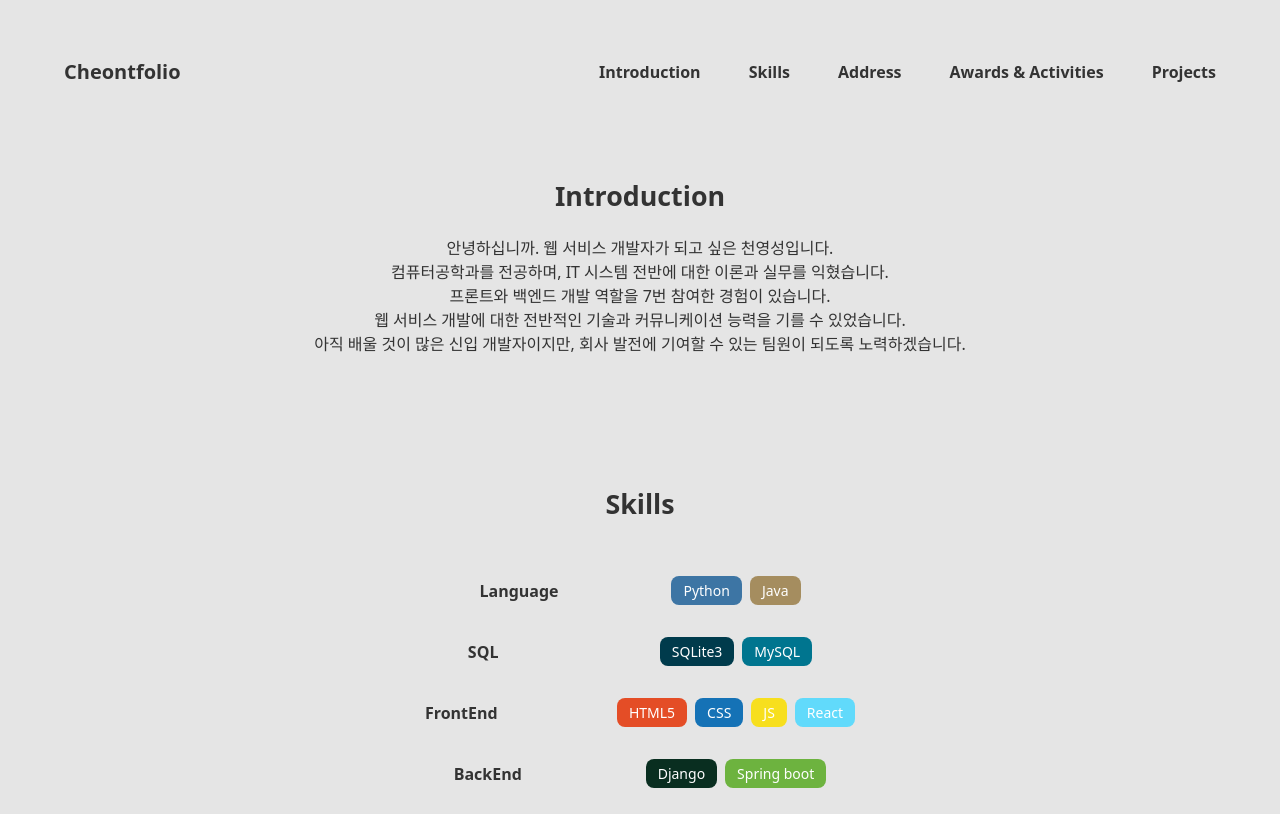
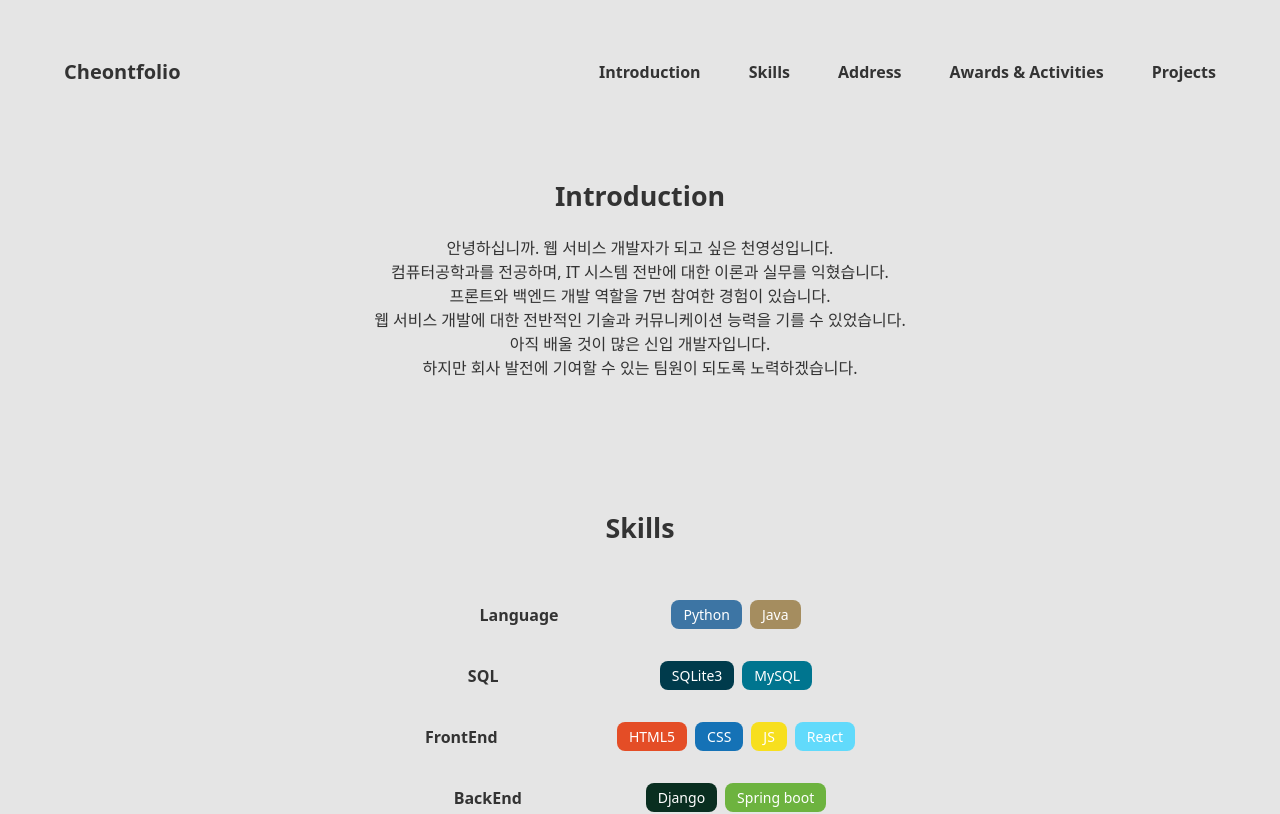
Before and after one commit to hokoro/cheon, a React (Create React App) app: page / in a window 1280 px wide. Shown: the top 814 px of the page. Built offline with nearby package versions, Linux system fonts and the light colour scheme.

Commit message:
Introduction p태그 수정

```diff
--- a/src/components/Introduction/jsx/Introduction.jsx
+++ b/src/components/Introduction/jsx/Introduction.jsx
@@ -3,6 +3,8 @@ import '../css/introduction.css';
 
 
 const Introduction = () =>{
+
+
     return(
         <div className="Introduction">
             <h1 className="Introduction-title">Introduction</h1>
@@ -11,7 +13,8 @@ const Introduction = () =>{
                 <p>컴퓨터공학과를 전공하며, IT 시스템 전반에 대한 이론과 실무를 익혔습니다.</p>
                 <p>프론트와 백엔드 개발 역할을 7번 참여한 경험이 있습니다.</p>
                 <p>웹 서비스 개발에 대한 전반적인 기술과 커뮤니케이션 능력을 기를 수 있었습니다.</p>
-                <p>아직 배울 것이 많은 신입 개발자이지만, 회사 발전에 기여할 수 있는 팀원이 되도록 노력하겠습니다.</p>
+                <p>아직 배울 것이 많은 신입 개발자입니다.</p>
+                <p>하지만 회사 발전에 기여할 수 있는 팀원이 되도록 노력하겠습니다.</p>
             </div>
         </div>
     );
--- a/src/components/Skills/jsx/Skills.jsx
+++ b/src/components/Skills/jsx/Skills.jsx
@@ -2,14 +2,14 @@ import React , {useState} from 'react';
 import '../css/skills.css';
 
 const Skills =()=>{
-    const [showTooltip, setShoeTooltip] = useState(false);
+    const [showTooltip, setShowTooltip] = useState(false);
 
     const handleMouseEnter = () => {
-        setShoeTooltip(true);
+        setShowTooltip(true);
     }
 
     const handleMouseLeave = () =>{
-        setShoeTooltip(false);
+        setShowTooltip(false);
     }
 
 
```
